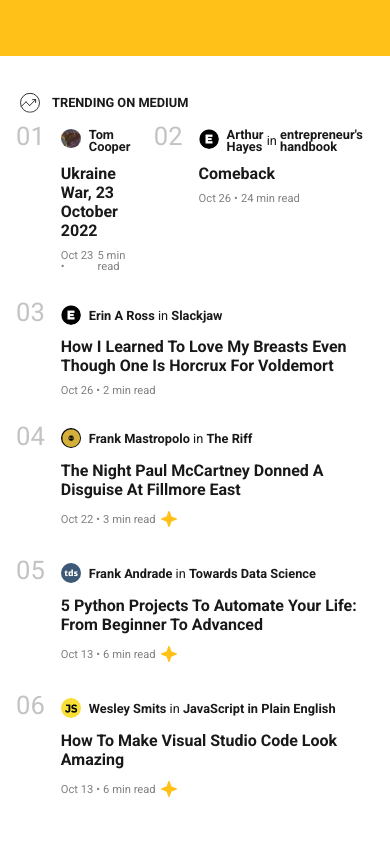
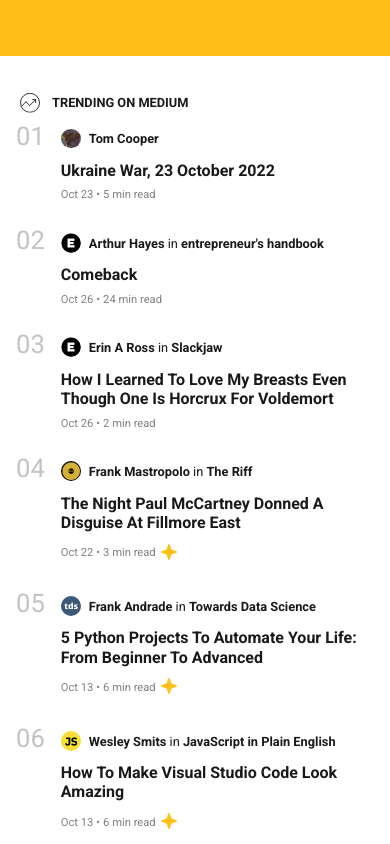
Before and after one commit to tave8/epicode-exercises-FE-U2-W1-D5, a plain HTML site: page index.html in a window 390 px wide. Shown: the part 460-1304 px from the top of the page. Drawn offline with nearby package versions, Linux system fonts and the light colour scheme.

Commit message:
trending posts show correctly

```diff
--- a/assets/css/media-queries.css
+++ b/assets/css/media-queries.css
@@ -21,7 +21,16 @@
     background-image: none;
   }
 
+  section.trending > .posts {
+    flex-direction: column;
+  }
 
+  /* the post in trending */
+  section.trending > .posts > div {
+    gap: 1rem;
+    margin-right: 0.5rem;
+    margin-bottom: 2rem;
+  }
 }
 
 /* TABLET */
```
